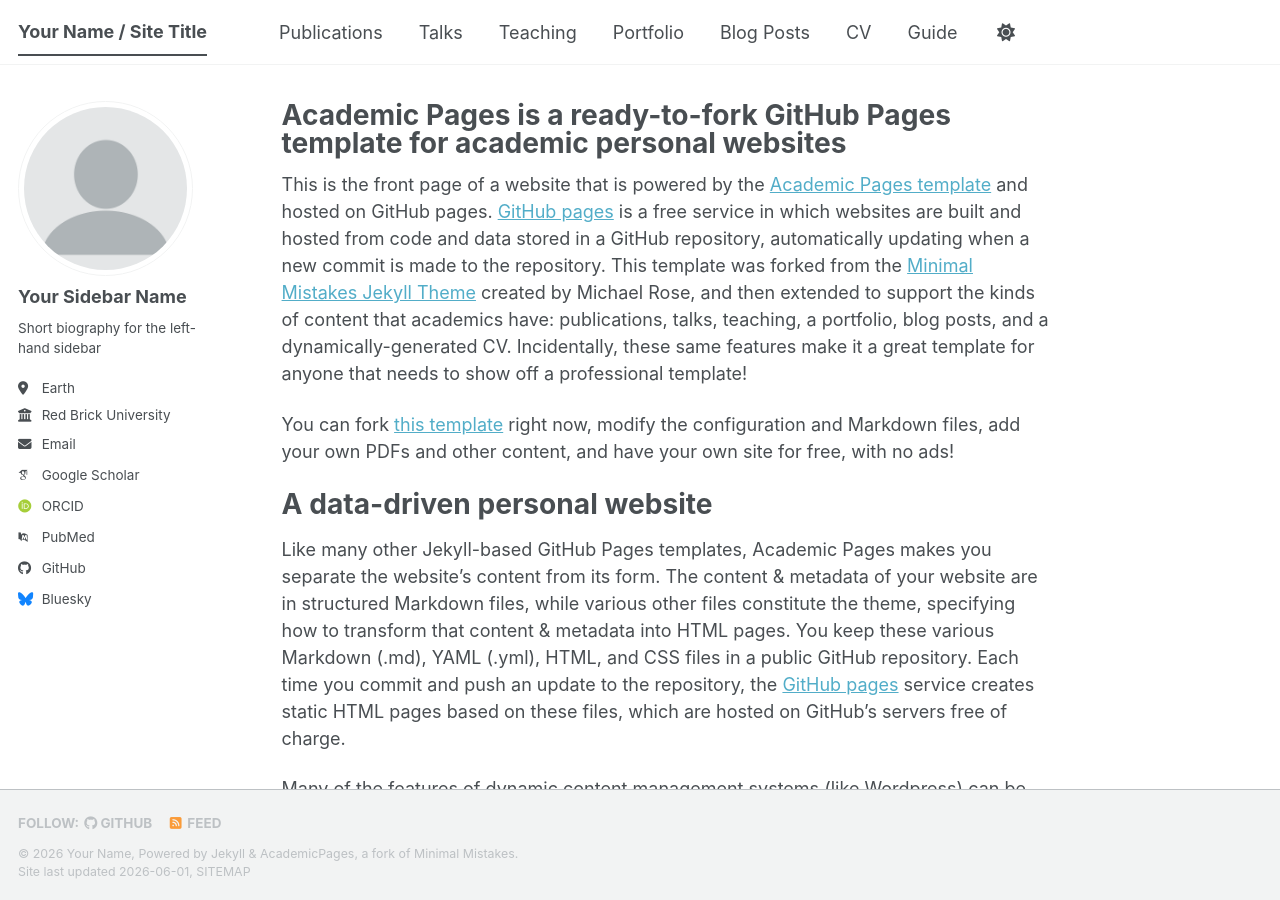
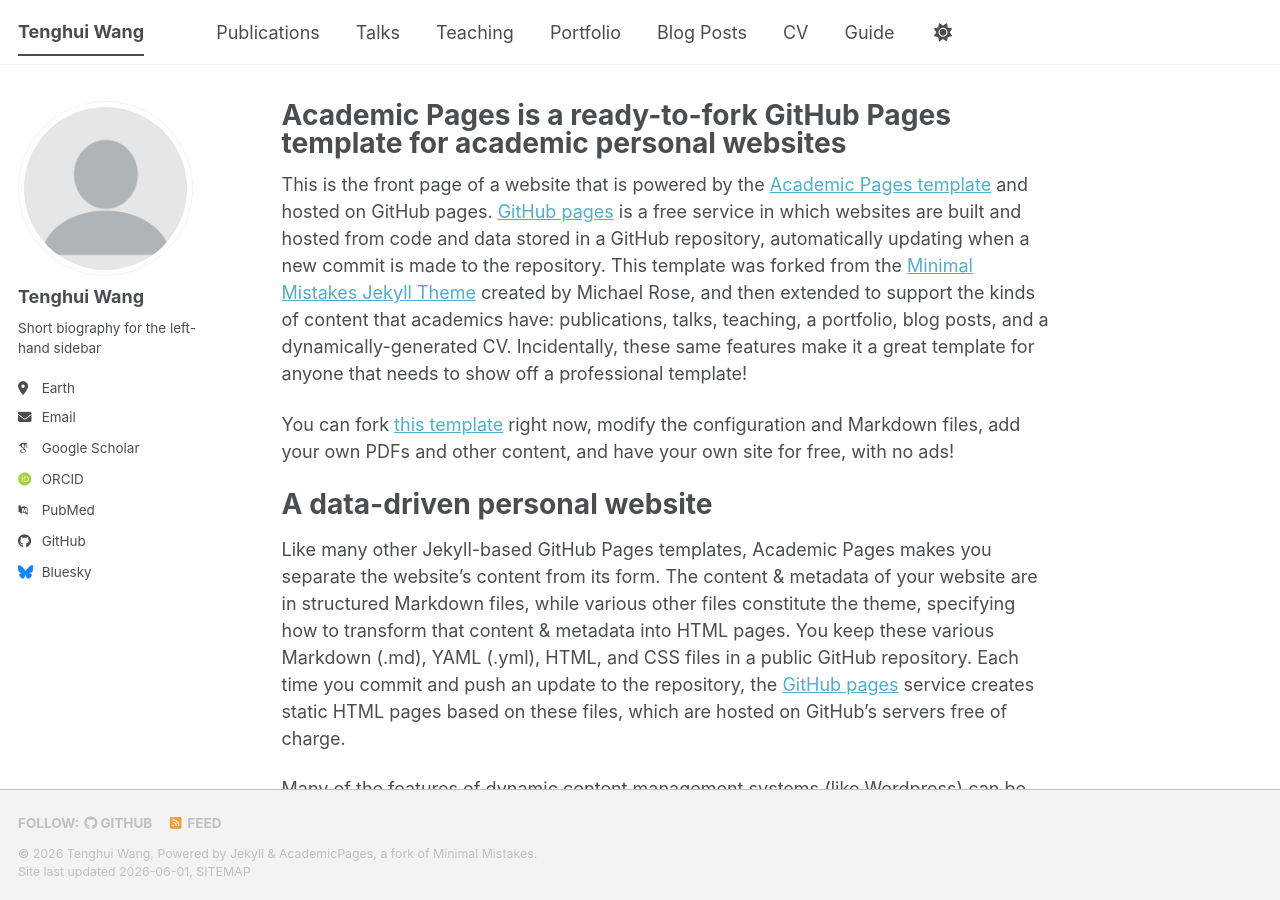
Before and after one commit to spawner1145/spawner1145.github.io, a Jekyll site: the page built from _pages/about.md, in a window 1280 px wide and 900 px high. Built offline with Jekyll 4.4.1, drawn with Linux system fonts in a browser that asks for light colours; some web fonts are replaced; a script bundle is joined from its source files by our own code; library files that are not in the unit come from our copies.

Commit message:
Update _config.yml

```diff
--- a/_config.yml
+++ b/_config.yml
@@ -9,14 +9,14 @@
 # Basic Site Settings
 locale                   : "en-US"
 site_theme               : "default" # The available themes options are "default", "air", "sunrise", "mint", "dirt" and "contrast"
-title                    : "Your Name / Site Title"
+title                    : "Tenghui Wang"
 title_separator          : "-"
-name                     : &name "Your Name"
+name                     : &name "Tenghui Wang"
 description              : &description "Your Name's academic portfolio"   # Update this with a general description of your site, this is the default if not overridden by a page
-url                      : https://academicpages.github.io # The base hostname & protocol for your site e.g. "https://[your GitHub username].github.io",
+url                      : https://spawner1145.github.io # The base hostname & protocol for your site e.g. "https://[your GitHub username].github.io",
                                                            # or if you already have some other page hosted on Github then use "https://[your GitHub username].github.io/[Your Repo Name]"
 baseurl                  : "" # the subpath of your site, e.g. "/blog"
-repository               : "academicpages/academicpages.github.io"
+repository               : "spawner1145/spawner1145.github.io"
 
 # Site Author - The following control what appear as part of the author content on the side bar.
 #               If a field is blank the icon and link will not appear, otherwise it will be shown.
@@ -24,18 +24,17 @@
 author:
   # Biographic information
   avatar           : "profile.png"
-  name             : "Your Sidebar Name"
+  name             : "Tenghui Wang"
   pronouns         : # example: "she/her"
   bio              : "Short biography for the left-hand sidebar"
   location         : "Earth"
-  employer         : "Red Brick University"
   uri              : # URL
-  email            : "none@example.org"
+  email            : "spawner6@outlook.com"
 
   # Academic websites
   academia         : # URL
   arxiv            : # URL - Update with the correct link to your profile
-  googlescholar    : "https://scholar.google.com/citations?user=PS_CX0AAAAAJ"
+  googlescholar    : "https://scholar.google.com/citations?user=7N_WzIYAAAAJ"
   inspire-hep      : # URL
   impactstory      : # URL
   orcid            : "https://orcid.org/yourorcidurl"
@@ -51,7 +50,7 @@
   bitbucket        : # Username - Update with your username on the site
   codepen          : # Username
   dribbble         : # Username
-  github           : "academicpages"
+  github           : "spawner1145"
   kaggle           : # Username
   stackoverflow    : # User number or user number and name (i.e., use "1" or "1/jeff-atwood")
 
```
